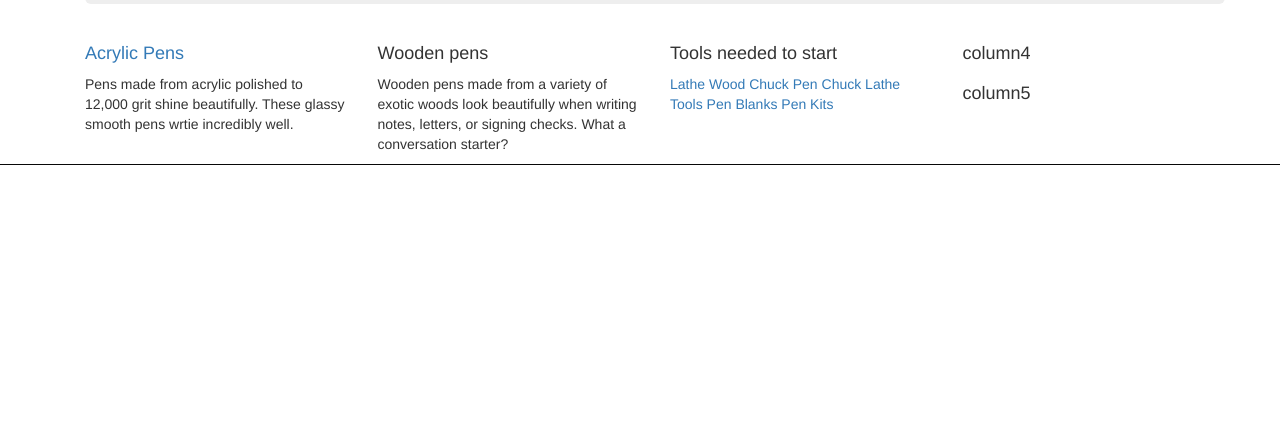
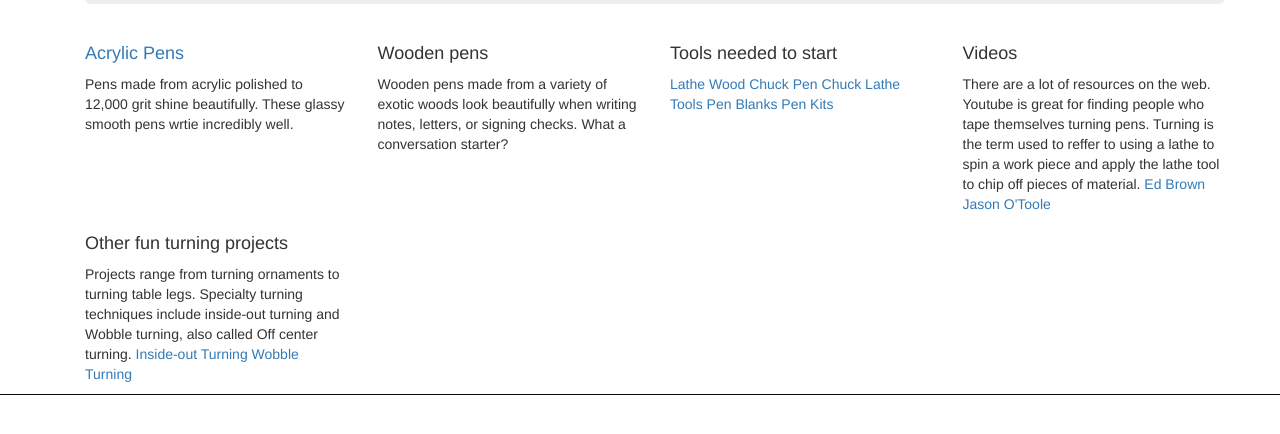
Before and after one commit to mesmit22/mesmit22.github.io, a plain HTML site: page A3/index.html in a window 1280 px wide. Shown: the part 286-720 px from the top of the page. Drawn offline with Linux system fonts and the light colour scheme.

Commit message:
more content

```diff
--- a/A3/index.html
+++ b/A3/index.html
@@ -65,13 +65,26 @@
                         </div>
                         <div class="col-md-3 column">
                             <h4>
-                                column4
+                                Videos
                             </h4>
+                            <p>
+                                There are a lot of resources on the web.  Youtube is great for finding people who tape themselves
+                                turning pens.  Turning is the term used to reffer to using a lathe to spin a work piece and apply the lathe
+                                tool to chip off pieces of material.
+                                <a href="https://www.youtube.com/watch?v=I1s0rUvg4xE">Ed Brown</a>
+                                <a href="https://www.youtube.com/watch?v=6jqfZvJRsko">Jason O'Toole</a>
+                            </p>
                         </div>
                         <div class="col-md-3 column">
                             <h4>
-                                column5
+                                Other fun turning projects
                             </h4>
+                            <p>
+                                Projects range from turning ornaments to turning table legs.  Specialty turning techniques include
+                                inside-out turning and Wobble turning, also called Off center turning.
+                                <a href="https://www.youtube.com/watch?v=F68Sp9dFALs">Inside-out Turning</a>
+                                <a href="https://www.youtube.com/watch?v=_FhlScQmAfw">Wobble Turning</a>
+                            </p>
                         </div>
                     </div>
                 </div>
```
